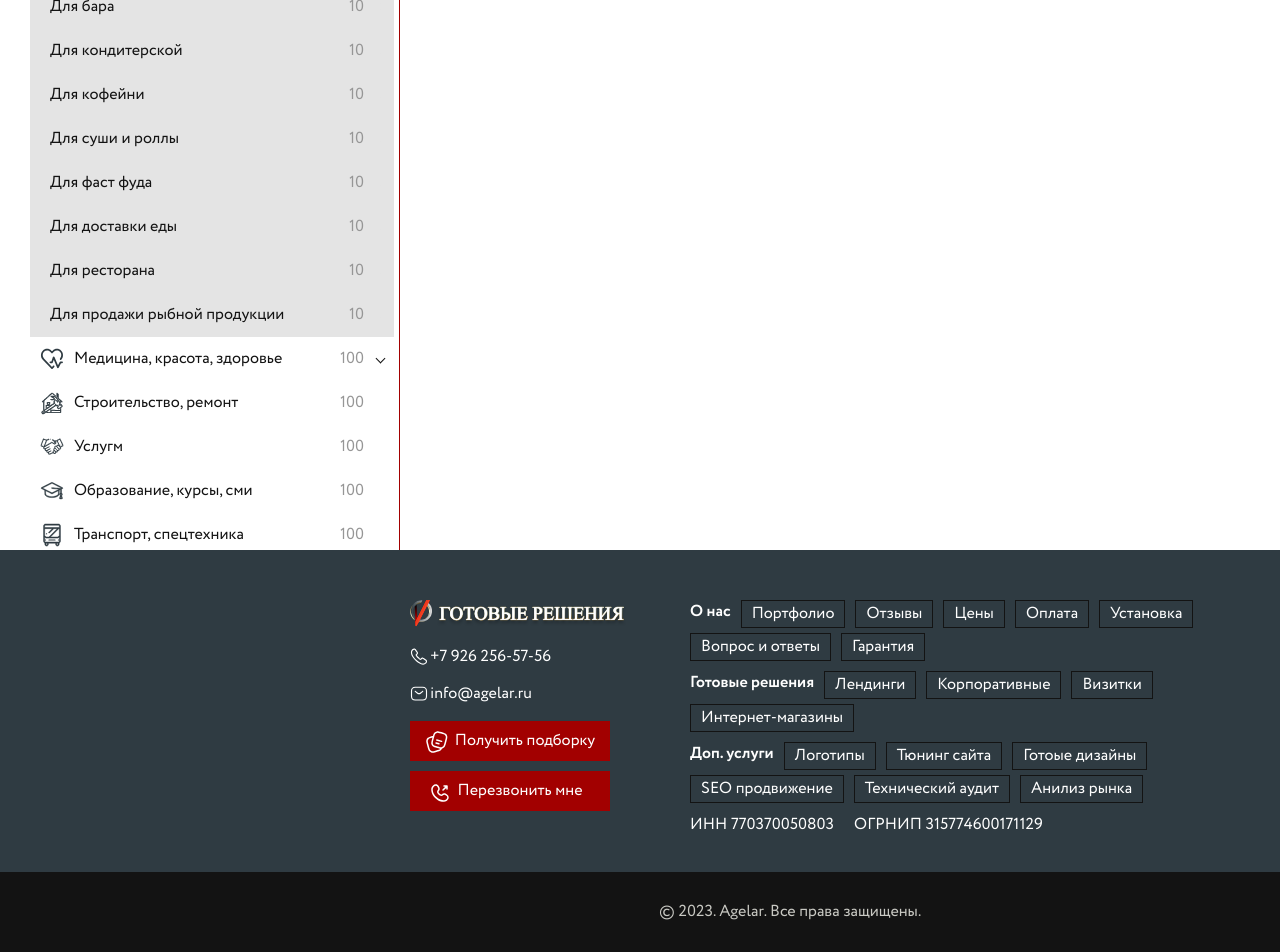
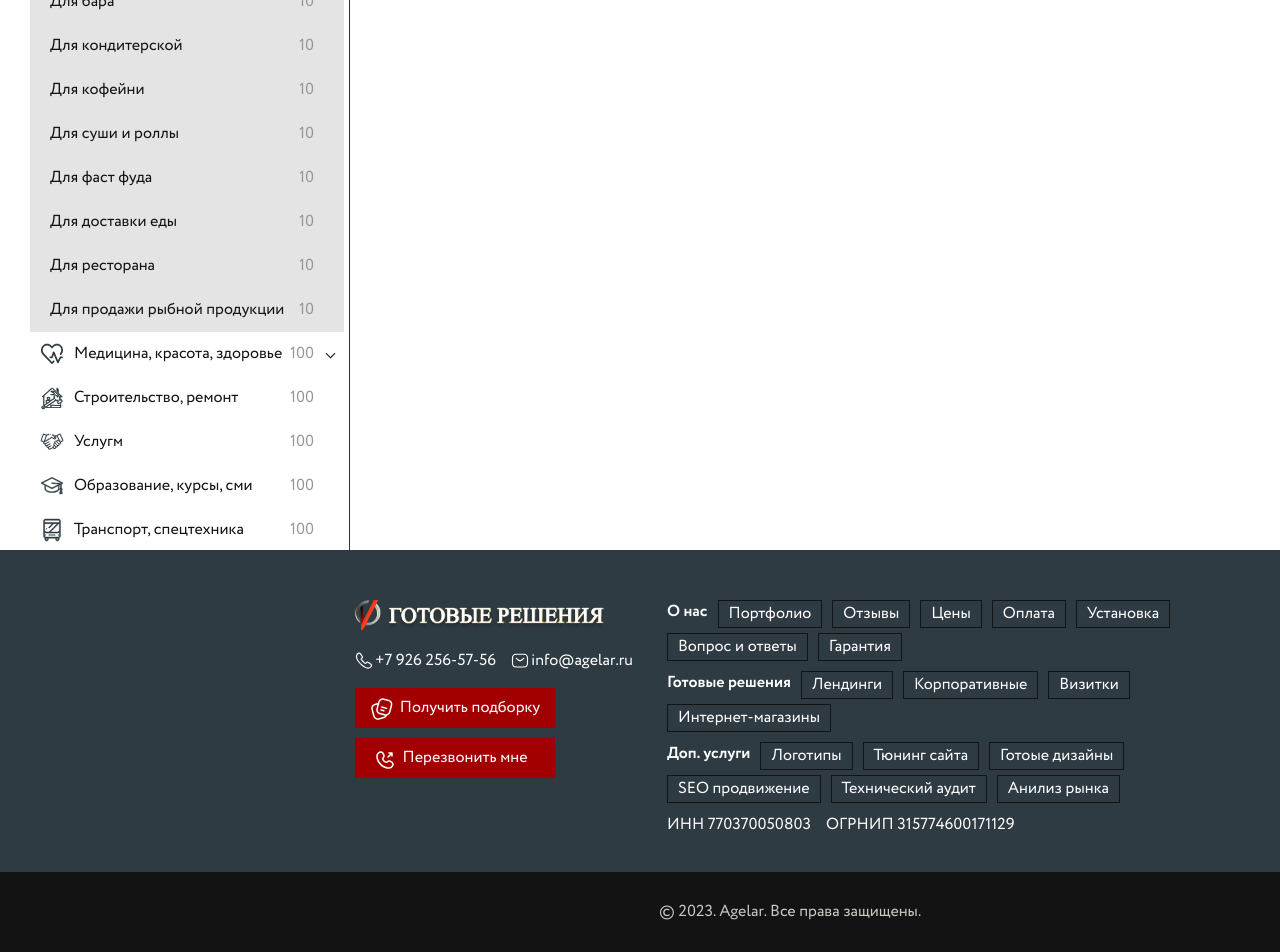
Before and after one commit to Artematrr/Ready-made-Solutions, a React (Vite) app: page / in a window 1280 px wide. Shown: the part 250-1202 px from the top of the page. Built offline with nearby package versions, Linux system fonts and the light colour scheme.

Commit message:
upd sidebar, upd footer

```diff
--- a/src/styles.css
+++ b/src/styles.css
@@ -115,11 +115,14 @@ select {
 
 /* Sidebar */
 .sidebar-wrapper::-webkit-scrollbar {
-  width: 5px;
+  width: 2px;
   height: 5px;
 }
+.sidebar-wrapper::-webkit-scrollbar-track {
+  background: var(--color-white);
+}
 .sidebar-wrapper {
-  width: 400px;
+  width: 350px;
   max-height: 100dvh;
   overflow-y: auto;
   background-color: var(--color-white);
@@ -127,6 +130,7 @@ select {
   padding: 10px 5px 10px 30px;
 }
 .sidebar-inner {
+  /* overflow-x: hidden; */
 }
 .logo {
   margin-bottom: 20px;
@@ -235,8 +239,8 @@ select {
 .sidebar-form-container {
   background: var(--color-gray-lightest);
   min-height: 540px;
-  width: 350px;
-  padding: 30px 20px;
+  width: 300px;
+  padding: 30px 10px;
   margin-block: 20px;
   display: flex;
   flex-direction: column;
@@ -246,7 +250,7 @@ select {
   border-radius: 5px;
 }
 .sidebar-form-title {
-  font-size: 28px;
+  font-size: 26px;
   line-height: 1.2;
   text-transform: uppercase;
   /* font-weight: 700; */
@@ -256,9 +260,9 @@ select {
 }
 .sidebar-form-img {
 }
-.sidebar-form-label,.sidebar-form-label-button {
+.sidebar-form-label {
   line-height: 1;
-  margin-block:10px;
+  margin-block: 10px;
 }
 .sidebar-form-inputs {
   display: flex;
@@ -267,7 +271,8 @@ select {
   gap: 10px;
 }
 .sidebar-form-inputs .row {
-  gap: 10px;
+  /* gap: 10px; */
+  justify-content: space-between;
 }
 
 .sidebar-form-inputs input,
@@ -284,15 +289,16 @@ select {
 }
 .sidebar-form-inputs #phone,
 .sidebar-form-inputs #area {
-  width: 140px;
-  min-width: 150px;
+  width: 48%;
   height: 30px;
 }
 .sidebar-form-label-button {
   color: var(--color-gray-dark);
   font-size: 10px;
+  line-height: 1;
 }
 .sidebar-form-button {
+  border: none;
 }
 
 .sidebar-tags {
@@ -338,8 +344,7 @@ select {
 }
 
 .container {
-
-    height: 100%;
+  height: 100%;
   -webkit-box-flex: 1;
   -ms-flex: 1;
   flex: 1;
@@ -486,17 +491,17 @@ a {
 }
 .footer-top {
   display: flex;
-  margin-left: 400px;
+  margin-left: 350px;
+  padding-inline: 5px 10px;
   padding-top: 50px;
   padding-bottom: 20px;
-  padding-inline: 10px 20px;
   justify-content: space-between;
-  gap: 20px;
+  gap: 10px;
 }
 .footer .col-one {
   display: flex;
   flex-direction: column;
-  /* width: 40%; */
+  min-width: 33%;
   max-width: 460px;
 }
 .footer .col-two {
@@ -508,7 +513,7 @@ a {
 .footer .row {
   margin-bottom: 15px;
   row-gap: 10px;
-  column-gap: 20px;
+  column-gap: 15px;
 }
 
 .footer .phone::before {
```
